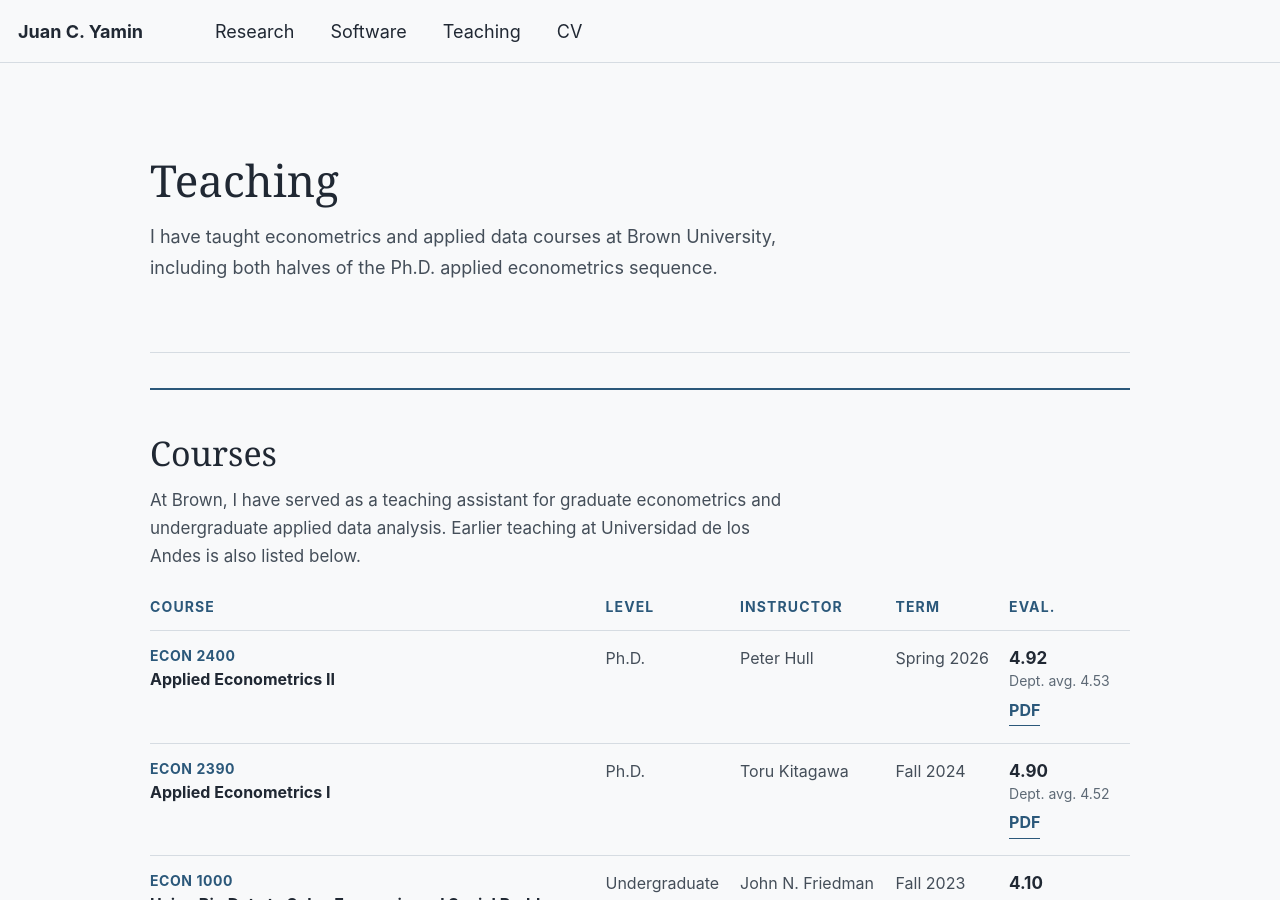
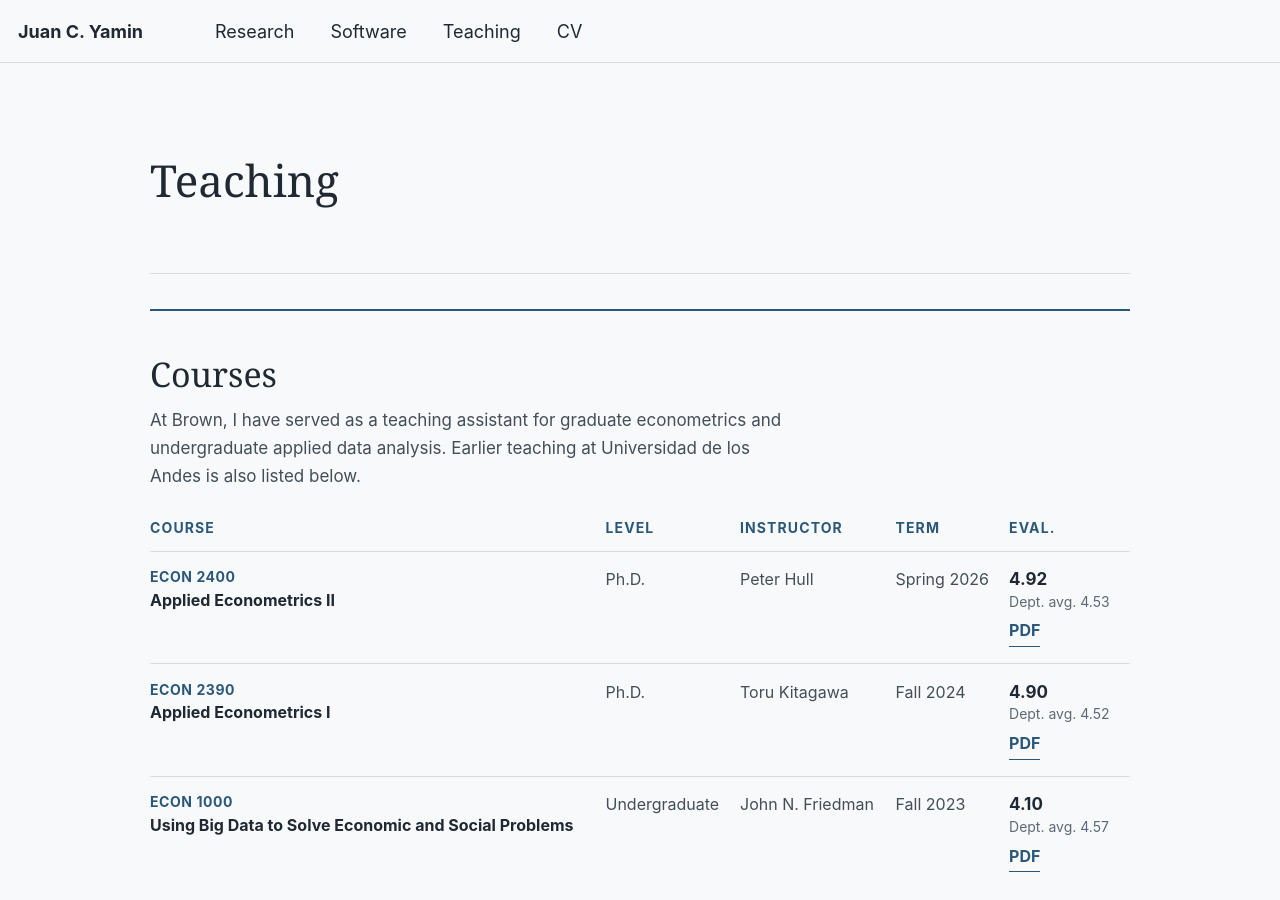
Before and after one commit to juancyamin/juancyamin.github.io, a Jekyll site: the page built from _pages/teaching.md, in a window 1280 px wide and 900 px high. Built offline with Jekyll 4.4.1, drawn with Linux system fonts in a browser that asks for light colours.

Commit message:
Remove redundant teaching introduction

```diff
--- a/_pages/teaching.md
+++ b/_pages/teaching.md
@@ -475,9 +475,6 @@ description: "Teaching by Juan C. Yamin."
 <main class="t2" id="teaching">
   <header class="t2-header" aria-labelledby="teaching-title">
     <h1 id="teaching-title">Teaching</h1>
-    <p class="t2-intro">
-      I have taught econometrics and applied data courses at Brown University, including both halves of the Ph.D. applied econometrics sequence.
-    </p>
   </header>
 
   <section class="t2-section t2-section-featured" aria-labelledby="courses-title">
```
